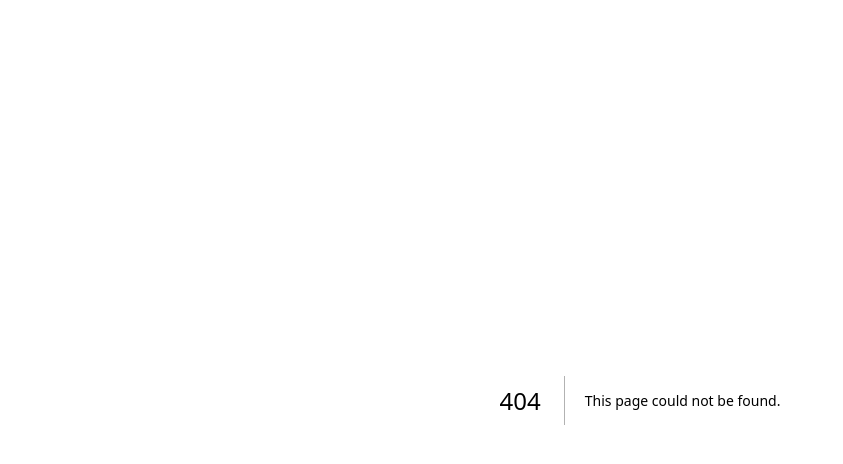
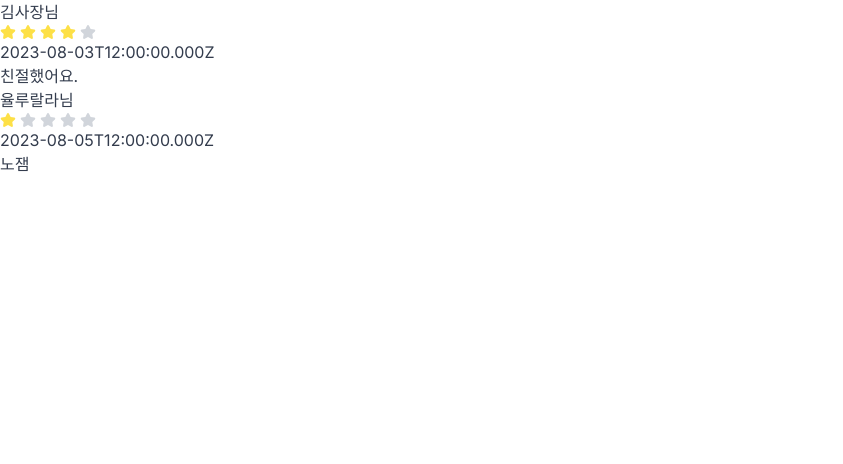
Before and after one commit to Pleisure/frontend, a Next.js app: page /reviews in a window 1280 px wide. Before the commit this address had no page. Shown: the top 464 px of the page, without its empty margins (0-843 px from the left). Built offline with nearby package versions, Linux system fonts and the light colour scheme.

Commit message:
PLS-50 Feat:show rating

```diff
--- /dev/null
+++ b/app/reviews/page.tsx
@@ -0,0 +1,83 @@
+interface Review {
+  reviewWriterNickname: string;
+  storeReviewId: string;
+  storeReviewRating: number;
+  storeReviewContent: string;
+  storeReviewPhotoUrls: string[];
+  createdAt: string;
+}
+
+export default function Home() {
+  const reviews: Review[] = [
+    {
+      reviewWriterNickname: "김사장",
+      storeReviewId: "",
+      storeReviewRating: 4,
+      storeReviewContent: "친절했어요.",
+      storeReviewPhotoUrls: [],
+      createdAt: "2023-08-03T12:00:00.000Z",
+    },
+    {
+      reviewWriterNickname: "율루랄라",
+      storeReviewId: "",
+      storeReviewRating: 1,
+      storeReviewContent: "노잼",
+      storeReviewPhotoUrls: [],
+      createdAt: "2023-08-05T12:00:00.000Z",
+    },
+  ];
+  return (
+    <>
+      {reviews.map((review) => (
+        <div>
+          {review.reviewWriterNickname}님
+          <Stars rating={review.storeReviewRating} />
+          <span>{review.createdAt}</span>
+          <p>{review.storeReviewContent}</p>
+        </div>
+      ))}
+    </>
+  );
+}
+
+function Stars(props: { rating: number }) {
+  const rating = Math.min(Math.max(1, props.rating), 5);
+  return (
+    <div className="flex items-center space-x-1">
+      {Array.from({ length: rating }).map((e) => (
+        <Star isFilled={true} />
+      ))}
+      {Array.from({ length: 5 - rating }).map(() => (
+        <Star isFilled={false} />
+      ))}
+    </div>
+  );
+}
+
+function Star({ isFilled }: { isFilled: boolean }) {
+  if (isFilled) {
+    return (
+      <svg
+        className="w-4 h-4 text-yellow-300"
+        aria-hidden="true"
+        xmlns="http://www.w3.org/2000/svg"
+        fill="currentColor"
+        viewBox="0 0 22 20"
+      >
+        <path d="M20.924 7.625a1.523 1.523 0 0 0-1.238-1.044l-5.051-.734-2.259-4.577a1.534 1.534 0 0 0-2.752 0L7.365 5.847l-5.051.734A1.535 1.535 0 0 0 1.463 9.2l3.656 3.563-.863 5.031a1.532 1.532 0 0 0 2.226 1.616L11 17.033l4.518 2.375a1.534 1.534 0 0 0 2.226-1.617l-.863-5.03L20.537 9.2a1.523 1.523 0 0 0 .387-1.575Z" />
+      </svg>
+    );
+  }
+
+  return (
+    <svg
+      className="w-4 h-4 text-gray-300 dark:text-gray-500"
+      aria-hidden="true"
+      xmlns="http://www.w3.org/2000/svg"
+      fill="currentColor"
+      viewBox="0 0 22 20"
+    >
+      <path d="M20.924 7.625a1.523 1.523 0 0 0-1.238-1.044l-5.051-.734-2.259-4.577a1.534 1.534 0 0 0-2.752 0L7.365 5.847l-5.051.734A1.535 1.535 0 0 0 1.463 9.2l3.656 3.563-.863 5.031a1.532 1.532 0 0 0 2.226 1.616L11 17.033l4.518 2.375a1.534 1.534 0 0 0 2.226-1.617l-.863-5.03L20.537 9.2a1.523 1.523 0 0 0 .387-1.575Z" />
+    </svg>
+  );
+}
```
